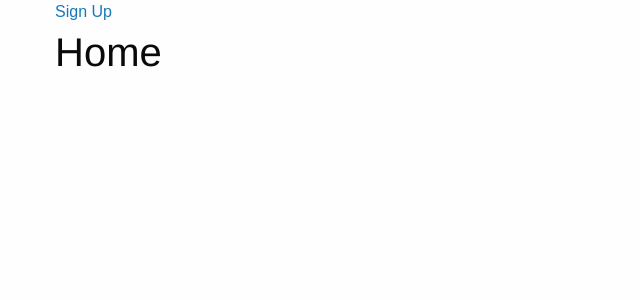
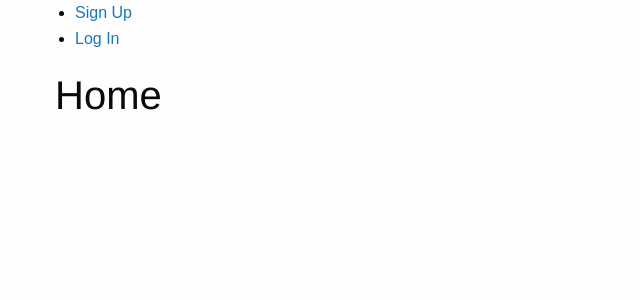
Before and after one commit to khisakuni/kommunicake-client, a React (Create React App) app: page / in a window 1280 px wide. Shown: the top 300 px of the page, without its empty margins (0-640 px from the left). Built offline with nearby package versions, Linux system fonts and the light colour scheme.

Commit message:
Add login component

```diff
--- a/src/App.js
+++ b/src/App.js
@@ -6,6 +6,7 @@ import {
 } from 'react-router-dom'
 import _ from 'lodash'
 import Register from './scenes/Auth/Register'
+import Login from './scenes/Auth/Login'
 
 const Home = () => (
   <div>
@@ -13,10 +14,18 @@ const Home = () => (
   </div>
 )
 
+const authLinks = () => (
+  <ul>
+    <li><Link to="/signup">Sign Up</Link></li>
+    <li><Link to="/login">Log In</Link></li>
+  </ul>
+)
+
 class App extends Component {
   constructor(props) {
     super(props)
-    const userInfo = localStorage.getItem("user")
+    // TODO: use auth service class
+    const userInfo = localStorage.getItem("USER")
     this.state = { user: userInfo }
   }
 
@@ -25,12 +34,12 @@ class App extends Component {
       <Router>
         <div className="grid-container">
           {
-            _.isNil(this.state.user) &&
-              <Link to="/signup">Sign Up</Link>
+            _.isNil(this.state.user) && authLinks()
           }
 
           <Route exact path="/" component={Home} />
           <Route path="/signup" component={Register} />
+          <Route path="/login" component={Login} />
         </div>
       </Router>
     );
--- /dev/null
+++ b/src/scenes/Auth/Login/index.js
@@ -0,0 +1,25 @@
+import React, { Component } from 'react'
+import { Form, Text } from 'react-form'
+
+export default class Login extends Component {
+  render() {
+    return (
+      <div>
+        <h1>Login</h1>
+        <Form>
+          {
+            (formApi) => (
+              <form>
+                <label htmlFor="email">Email</label>
+                <Text type="email" field="email" id="email"></Text>
+
+                <label htmlFor="password">Password</label>
+                <Text type="password" field="password" id="password"></Text>
+              </form>
+            )
+          }
+        </Form>
+      </div>
+    )
+  }
+}
```
